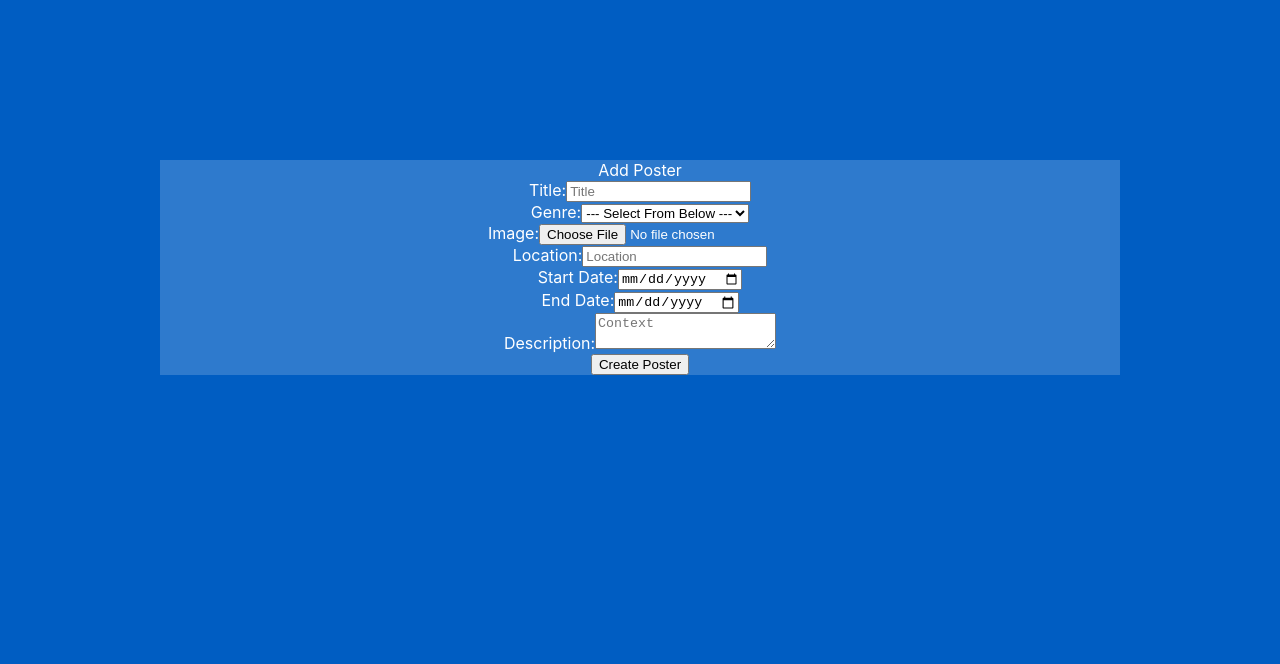
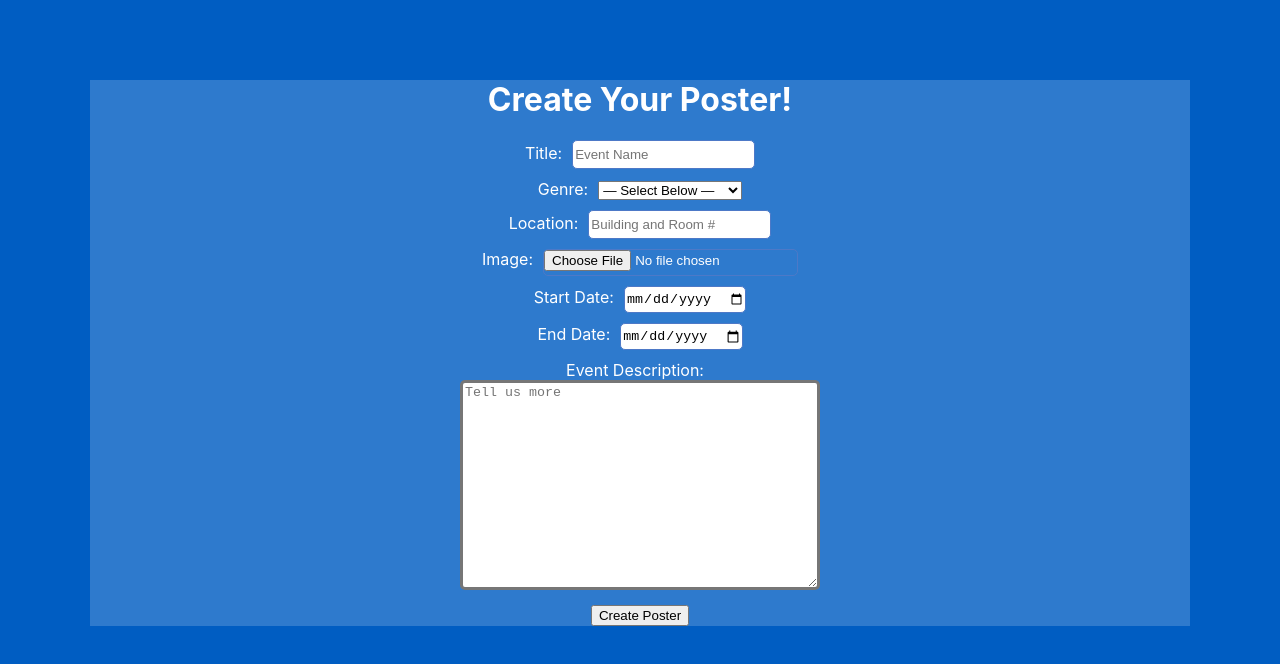
Before and after one commit to UBH-Fall2023/ubh-fall2023-rbgk, a React (Create React App) app in the folder app/: page /addposter in a window 1280 px wide. Shown: the top 664 px of the page. Built offline with nearby package versions, Linux system fonts and the light colour scheme.

Commit message:
AddPoster CSS and Layout

```diff
--- a/app/src/components/AddPoster.css
+++ b/app/src/components/AddPoster.css
@@ -1,7 +1,30 @@
 .addPosterForm{
     background-color: rgba(255, 255, 255, 0.179);
 
-    margin: 10rem;
+    margin: 5rem;
     text-align: center;
     color:white;
 }
+
+
+label{
+    margin-right: 10px;
+}
+
+textarea {
+    width: 350px;
+    height: 200px;
+    resize: vertical;
+    border-radius: 5px;
+    border-width: 3px;
+}
+
+div {
+    margin: 10px
+}
+
+input {
+    border-radius: 5px;
+    border: 1px solid #4d79c7;
+    min-height: 25px;
+}
--- a/app/src/components/AddPoster.jsx
+++ b/app/src/components/AddPoster.jsx
@@ -45,31 +45,24 @@ function PosterForm()
 
     return (
         <form className="addPosterForm" onSubmit={handleSubmit}>
-            <label>Add Poster</label>
+            <h1>Create Your Poster!</h1>
             <div>
                 <label>Title:</label>
                 <input
                     type="text"
                     value={title}
                     onChange={(e) => setTitle(e.target.value)}
-                    placeholder="Title"
+                    placeholder="Event Name"
                 />
             </div>
             <div className="form-field">
                 <label>Genre:</label>
                 <select name="genre" value={genre} onChange={(e) => setGenre(e.target.genre)}>
-                    <option value="" disabled hidden>--- Select From Below ---</option>
+                    <option value="" disabled hidden>— Select Below —</option>
                     {genreData.map((item, _) => (
                         <option value={item}>{item}</option>
                     ))}
                 </select>
-            </div>
-            <div>
-                <label>Image:</label>
-                <input
-                    type="file"
-                    onChange={(e) => setImage(e.target.files[0])}
-                />
             </div>
             <div>
                 <label>Location:</label>
@@ -77,7 +70,14 @@ function PosterForm()
                     type="text"
                     value={location}
                     onChange={(e) => setLocation(e.target.value)}
-                    placeholder="Location"
+                    placeholder="Building and Room #"
+                />
+            </div>
+            <div>
+                <label>Image:</label>
+                <input
+                    type="file"
+                    onChange={(e) => setImage(e.target.files[0])}
                 />
             </div>
             <div>
@@ -99,11 +99,12 @@ function PosterForm()
                 />
             </div>
             <div>
-                <label>Description:</label>
+                <label>Event Description:</label>
+                <br />
                 <textarea
                     value={context}
                     onChange={(e) => setContext(e.target.value)}
-                    placeholder="Context"
+                    placeholder="Tell us more"
                 />
             </div>
             <button type="submit">Create Poster</button>
```
